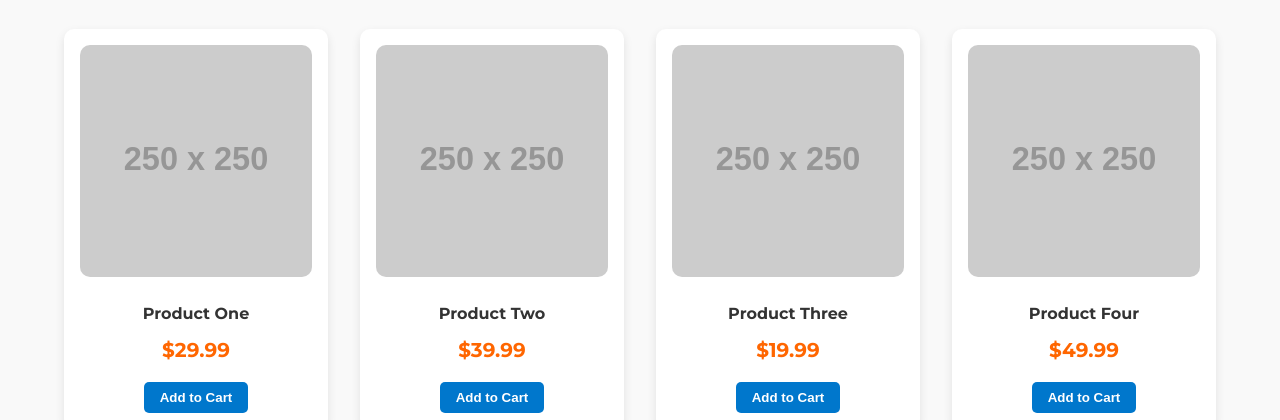
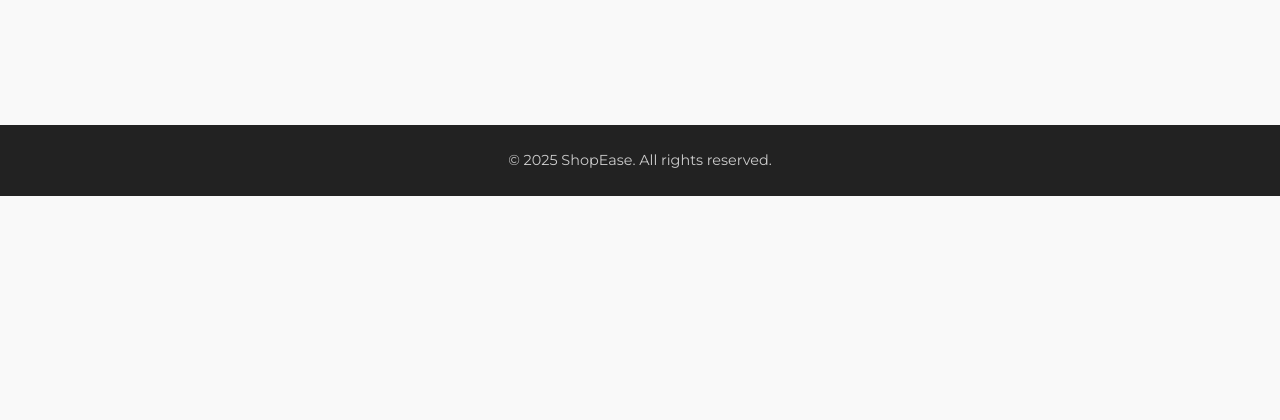
Before and after one commit to Heet-Bhatiya/AWS, a plain HTML site: page index.html in a window 1280 px wide. Shown: the part 530-950 px from the top of the page. After the commit the page ends 800 px from the top, so only its background shows below. Drawn offline with Linux system fonts and the light colour scheme; placeholder pictures from the web are drawn by us.

Commit message:
Update index.html

```diff
--- a/index.html
+++ b/index.html
@@ -17,7 +17,7 @@
           <li><a href="#">Shop</a></li>
           <li><a href="#">About</a></li>
           <li><a href="#">Contact</a></li>
-          <li><a href="#" class="cart">Cart (0)</a></li>
+          <li><a href="#" class="cart">Cart (<span id="cart-count">0</span>)</a></li>
         </ul>
       </nav>
     </div>
@@ -33,31 +33,8 @@
 
   <section class="products container">
     <h3>Featured Products</h3>
-    <div class="product-grid">
-      <div class="product-card">
-        <img src="https://via.placeholder.com/250x250?text=Product+1" alt="Product 1" />
-        <h4>Product One</h4>
-        <p class="price">$29.99</p>
-        <button>Add to Cart</button>
-      </div>
-      <div class="product-card">
-        <img src="https://via.placeholder.com/250x250?text=Product+2" alt="Product 2" />
-        <h4>Product Two</h4>
-        <p class="price">$39.99</p>
-        <button>Add to Cart</button>
-      </div>
-      <div class="product-card">
-        <img src="https://via.placeholder.com/250x250?text=Product+3" alt="Product 3" />
-        <h4>Product Three</h4>
-        <p class="price">$19.99</p>
-        <button>Add to Cart</button>
-      </div>
-      <div class="product-card">
-        <img src="https://via.placeholder.com/250x250?text=Product+4" alt="Product 4" />
-        <h4>Product Four</h4>
-        <p class="price">$49.99</p>
-        <button>Add to Cart</button>
-      </div>
+    <div class="product-grid" id="product-grid">
+      <!-- Products will be dynamically mounted here -->
     </div>
   </section>
 
@@ -66,5 +43,7 @@
       <p>&copy; 2025 ShopEase. All rights reserved.</p>
     </div>
   </footer>
+
+  <script src="scripts.js"></script>
 </body>
 </html>
```
